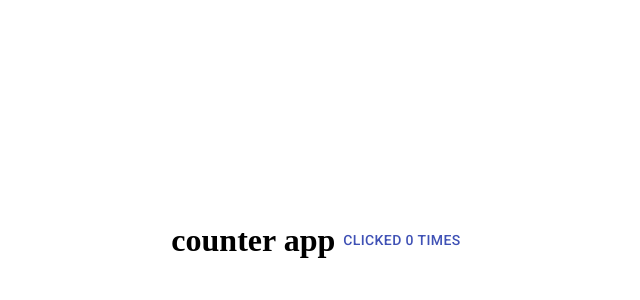
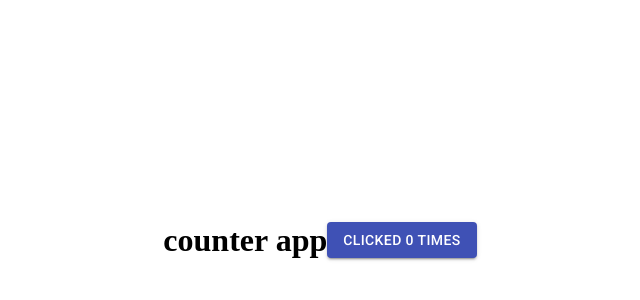
Before and after one commit to n7231/Counter_app, a React (Create React App) app: page / in a window 1280 px wide. Shown: the part 168-468 px from the top of the page, without its empty margins (320-960 px from the left). Built offline with nearby package versions, Linux system fonts and the light colour scheme.

Commit message:
material ui workded

```diff
--- a/src/App.js
+++ b/src/App.js
@@ -19,7 +19,7 @@ return(
 
  <h1> counter app </h1>
 
-  <Button color="primary" onClick={increment} >
+  <Button  variant="contained" color="primary"onClick={increment} >
       clicked  {count} times </Button>
       </div>
 
```
